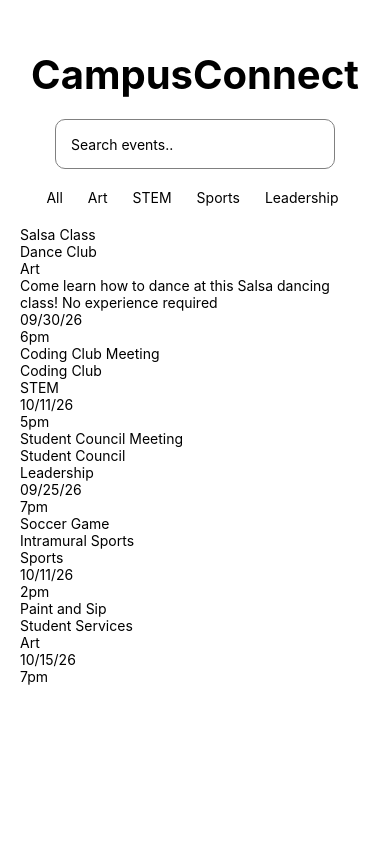
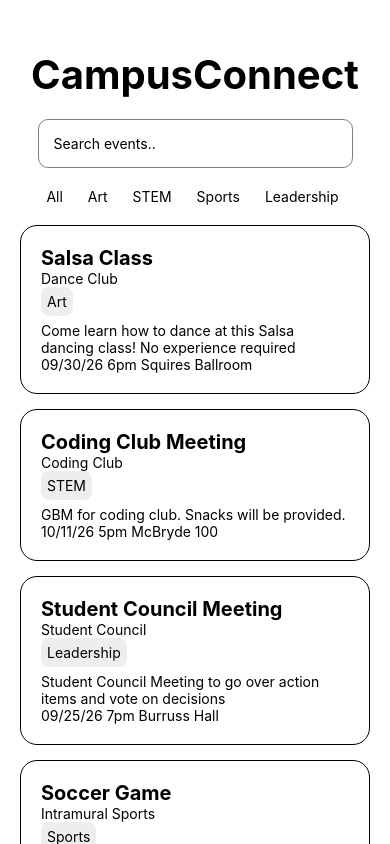
Before and after one commit to Mena-GX/CampusConnect, a React Native app: screen / in a window 390 px wide. Built offline with nearby package versions, Linux system fonts and the light colour scheme.

Commit message:
starting the filter process and styling the cards

```diff
--- a/App.js
+++ b/App.js
@@ -8,7 +8,7 @@ const campusEvents = [
     category: 'Art',
     date: '09/30/26', //month, day, year
     time: '6pm',
-    location: '',
+    location: 'Squires Ballroom',
     description: 'Come learn how to dance at this Salsa dancing class! No experience required',
     organizer: 'Dance Club',
   },
@@ -19,8 +19,8 @@ const campusEvents = [
     category: 'STEM',
     date: '10/11/26',
     time: '5pm',
-    location: '',
-    description: '',
+    location: 'McBryde 100',
+    description: 'GBM for coding club. Snacks will be provided.',
     organizer: 'Coding Club',
   },
 
@@ -30,8 +30,8 @@ const campusEvents = [
     category: 'Leadership',
     date: '09/25/26',
     time: '7pm',
-    location: '',
-    description: '',
+    location: 'Burruss Hall',
+    description: 'Student Council Meeting to go over action items and vote on decisions',
     organizer: 'Student Council',
   },
 
@@ -41,8 +41,8 @@ const campusEvents = [
     category: 'Sports',
     date: '10/11/26',
     time: '2pm',
-    location: '',
-    description: '',
+    location: 'Soccer Field',
+    description: 'Come join us for a fun game of soccer!',
     organizer: 'Intramural Sports',
   },
 
@@ -52,13 +52,30 @@ const campusEvents = [
     category: 'Art',
     date: '10/15/26',
     time: '7pm',
-    location: '',
-    description: '',
+    location: 'CID',
+    description: 'Come join us for an evening of paint and sip! There will be choices of items to paint on including bags, pots, and canvases and a selection of mocktails to drink!',
     organizer: 'Student Services',
   },
 ];
 
 export default function App() {
+  const [filter, setFilter] = useState('all');
+  const [search, setSearch] = useState('');
+
+  const filteredSpots = campusEvents.filter((spot) => {
+
+    const matchesSearch = spot.name.toLowerCase().includes(search.toLowerCase());
+
+    const matchesFilter =
+      filter === 'all' ||
+      (filter === 'Art' && spot.category === 'Art') ||
+      (filter === 'STEM' && spot.category === 'STEM') ||
+      (filter === 'Sports' && spot.category === 'Sports') ||
+      (filter === 'Leadership' && spot.category === 'Leadership');
+
+      return matchesSearch && matchesFilter;
+  });
+
   return (
     <View style={styles.container}>
       <Text style={styles.title}>CampusConnect</Text>
@@ -92,11 +109,11 @@ export default function App() {
 
 
       <FlatList
-      data={campusEvents}
+      data={filteredSpots}
       keyExtractor={(item) => item.id}
       renderItem={({ item }) => (
         <View style={styles.card}>
-          <Text>
+          <Text style={styles.cardTitle}>
             {item.name}
           </Text>
 
@@ -104,26 +121,21 @@ export default function App() {
             {item.organizer}
           </Text>
 
-          <Text>
+        <View style={styles.categories}>
+          <Text style={styles.category}>
             {item.category}
           </Text>
+        </View>
 
-          <Text>
+          <Text style={styles.description}
+          numberOfLines={2}
+          ellipsizeMode='tail'>
             {item.description}
           </Text>
 
           <Text>
-            {item.date}
+            {item.date} {item.time} {item.location}
           </Text>
-
-          <Text>
-            {item.time}
-          </Text>
-
-          <Text>
-            {item.location}
-          </Text>
-
 
         </View>
       )}
@@ -155,7 +167,7 @@ const styles = StyleSheet.create({
     borderColor: 'grey',
     borderWidth: 1,
     borderRadius: 10,
-    width: '80%',
+    width: '90%',
     padding: 15,
     marginBottom: 15,
   },
@@ -173,4 +185,29 @@ const styles = StyleSheet.create({
     marginRight: 5,
   },
 
+  card: {
+    padding: 20,
+    borderColor: 'black',
+    borderWidth: 1,
+    borderRadius: 17,
+    marginBottom: 15,
+  },
+
+  cardTitle: {
+    fontSize: 20,
+    fontWeight: 'bold',
+  },
+
+  categories: {
+    flexDirection: 'row',
+  },
+
+  category: {
+    backgroundColor: '#EEEEEE',
+    padding: 6,
+    borderRadius: 8,
+    marginRight: 6,
+    marginBottom: 6,
+  },
+
 });
```
